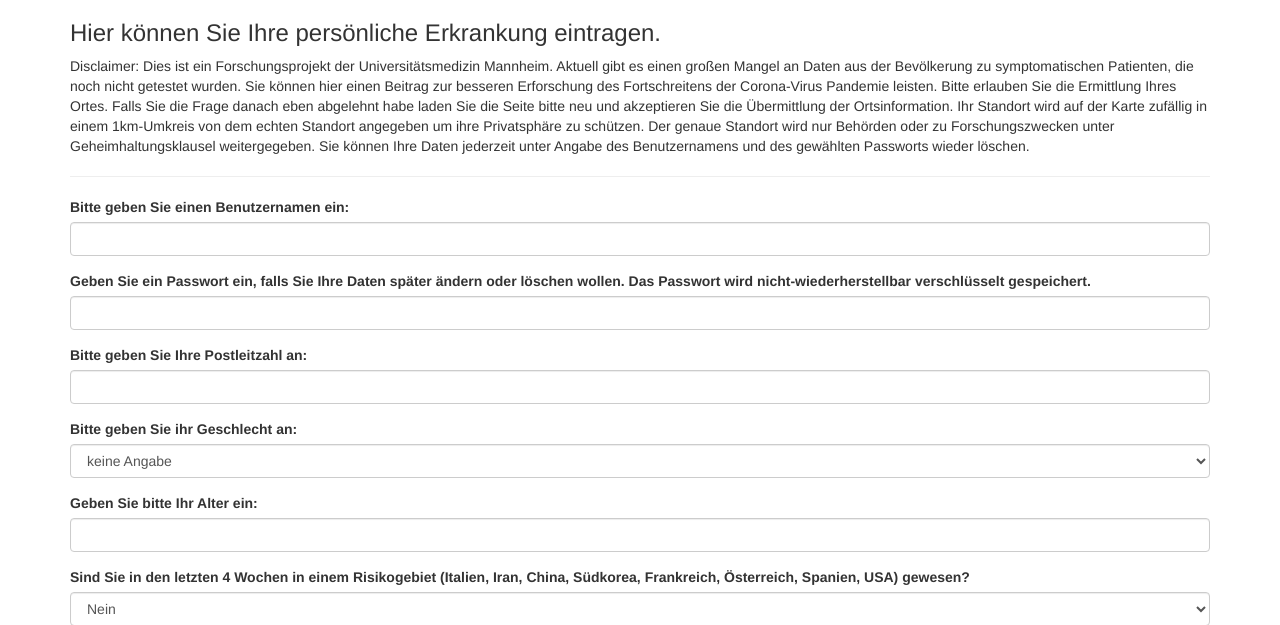
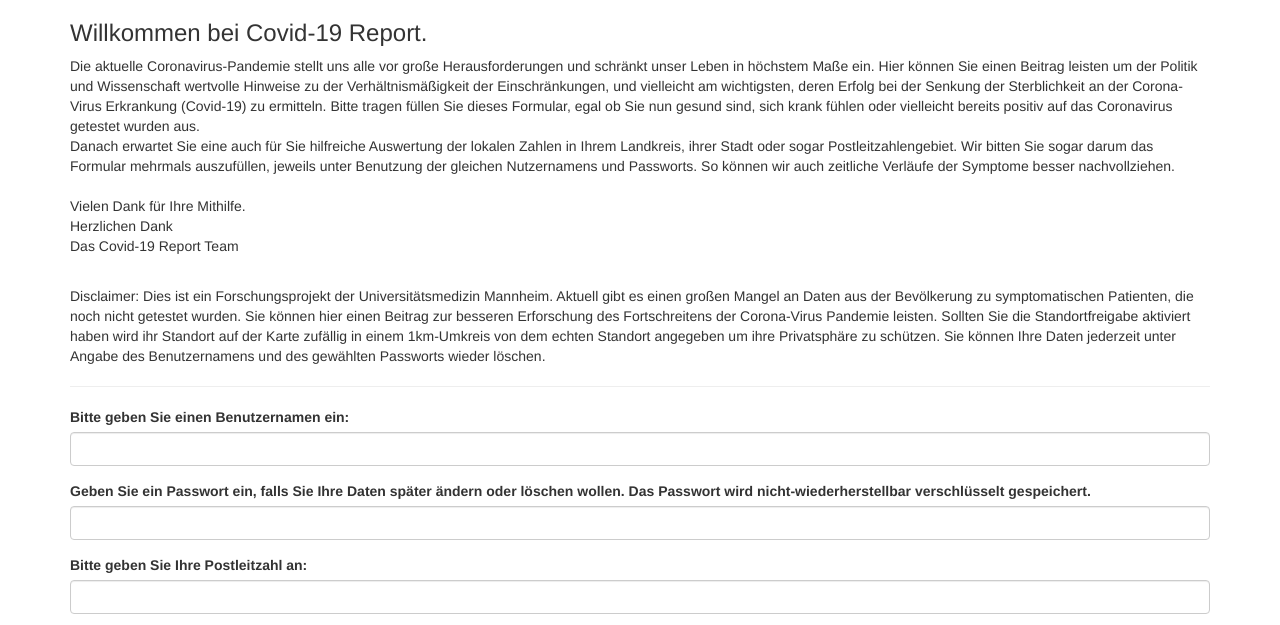
Before and after one commit to vsaase/covid19selfreport, a Flask app: page / in a window 1280 px wide. Shown: the top 625 px of the page. Run offline with Flask 2, Linux system fonts and the light colour scheme; some libraries are stand-ins or nearby versions.

Commit message:
formular vor karte und infotext

```diff
--- a/templates/report.html
+++ b/templates/report.html
@@ -2,11 +2,24 @@
 {% import "bootstrap/wtf.html" as wtf %}
 {% block content %}
   <div class="container">
-  <h3>Hier können Sie Ihre persönliche Erkrankung eintragen.</h3>
+  <h3>Willkommen bei Covid-19 Report.</h3>
+  <p>
+    Die aktuelle Coronavirus-Pandemie stellt uns alle vor große Herausforderungen und schränkt unser Leben in höchstem Maße ein.
+    Hier können Sie einen Beitrag leisten um der Politik und Wissenschaft wertvolle Hinweise zu der Verhältnismäßigkeit der Einschränkungen,
+    und vielleicht am wichtigsten, deren Erfolg bei der Senkung der Sterblichkeit an der Corona-Virus Erkrankung (Covid-19) zu ermitteln.
+    Bitte tragen füllen Sie dieses Formular, egal ob Sie nun gesund sind, sich krank fühlen oder vielleicht bereits positiv auf das Coronavirus getestet
+    wurden aus. <br/>
+    Danach erwartet Sie eine auch für Sie hilfreiche Auswertung der lokalen Zahlen in Ihrem Landkreis, ihrer Stadt oder sogar Postleitzahlengebiet.
+    Wir bitten Sie sogar darum das Formular mehrmals auszufüllen, jeweils unter Benutzung der gleichen Nutzernamens und Passworts. So können wir
+    auch zeitliche Verläufe der Symptome besser nachvollziehen. <br/><br/>
+    Vielen Dank für Ihre Mithilfe.<br/>
+    Herzlichen Dank <br/>
+    Das Covid-19 Report Team
+  </p>
+  <br/>
   <p>Disclaimer: Dies ist ein Forschungsprojekt der Universitätsmedizin Mannheim. Aktuell gibt es einen großen Mangel an Daten aus der Bevölkerung zu symptomatischen Patienten,
-    die noch nicht getestet wurden. Sie können hier einen Beitrag zur besseren Erforschung des Fortschreitens der Corona-Virus Pandemie leisten. Bitte erlauben Sie die Ermittlung Ihres Ortes. Falls Sie die Frage danach eben abgelehnt habe laden Sie die Seite bitte neu und akzeptieren Sie die Übermittlung der Ortsinformation.
-    Ihr Standort wird auf der Karte zufällig in einem 1km-Umkreis von dem echten Standort angegeben um ihre Privatsphäre zu schützen.
-    Der genaue Standort wird nur Behörden oder zu Forschungszwecken unter Geheimhaltungsklausel weitergegeben.
+    die noch nicht getestet wurden. Sie können hier einen Beitrag zur besseren Erforschung des Fortschreitens der Corona-Virus Pandemie leisten.
+    Sollten Sie die Standortfreigabe aktiviert haben wird ihr Standort auf der Karte zufällig in einem 1km-Umkreis von dem echten Standort angegeben um ihre Privatsphäre zu schützen.
     Sie können Ihre Daten jederzeit unter Angabe des Benutzernamens und des gewählten Passworts wieder löschen.</p>
 <hr>
 {{ wtf.quick_form(form) }}
```
